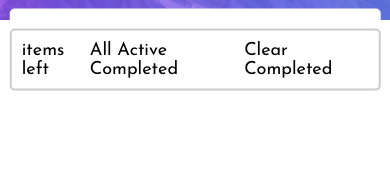
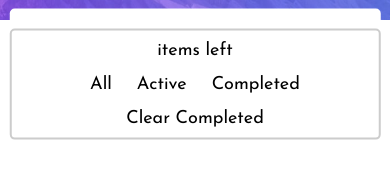
Before and after one commit to appohfaiths/todo_app, a plain HTML site: page index.html in a window 390 px wide. Shown: the part 149-328 px from the top of the page. Drawn offline with Linux system fonts and the light colour scheme.

Commit message:
modified mobile design

```diff
--- a/css/styles.css
+++ b/css/styles.css
@@ -170,4 +170,15 @@ button {
   .todoList-container {
     width: 95%;
   }
+  .list-controls {
+    flex-direction: column;
+    gap: 15px;
+    justify-content: center;
+    align-items: center;
+  }
+
+  .list-control-item {
+    display: flex;
+    gap: 25px;
+  }
 }
```
